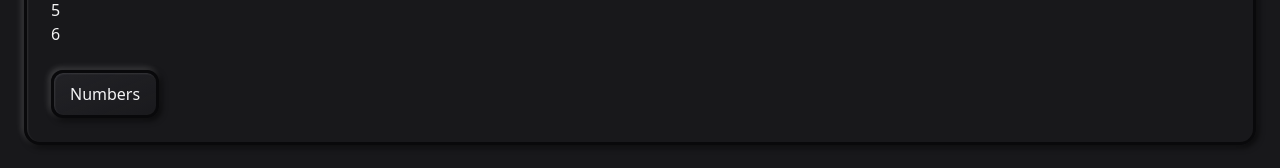
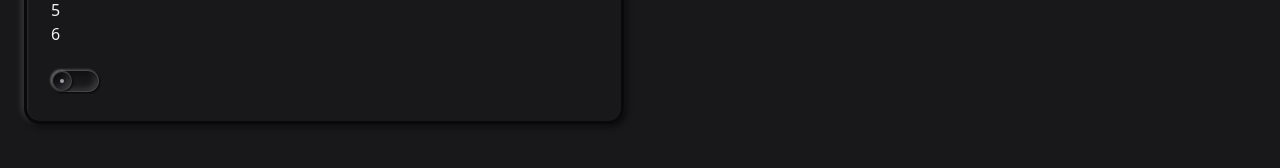
Before and after one commit to EzeArinze/ui-lib, a React (Vite) app: page / in a window 1280 px wide. Shown: the part 383-551 px from the top of the page. Built offline with nearby package versions, Linux system fonts and the light colour scheme.

Commit message:
NeuSwitch

```diff
--- a/index.html
+++ b/index.html
@@ -2,7 +2,7 @@
 <html lang="en">
   <head>
     <meta charset="UTF-8" />
-    <link rel="icon" type="image/svg+xml" href="/vite.svg" />
+    <link rel="icon" type="image/svg+xml" href="/src/assets/react.svg" />
     <meta name="viewport" content="width=device-width, initial-scale=1.0" />
     <title>ui-lib</title>
   </head>
--- a/src/App.tsx
+++ b/src/App.tsx
@@ -8,6 +8,7 @@ import {
   CardTitle,
 } from "./components/card";
 import Nav from "./components/nav";
+import NueSwitch from "./components/toggle";
 
 function App() {
   return (
@@ -43,7 +44,7 @@ function App() {
               </ul>
             </CardContent>
             <CardFooter>
-              <Button>Numbers</Button>
+              <NueSwitch />
             </CardFooter>
           </Card>
         </div>
--- a/src/components/card.tsx
+++ b/src/components/card.tsx
@@ -2,7 +2,7 @@ import { mergeProps, useRender } from "@base-ui/react";
 import { cva, type VariantProps } from "class-variance-authority";
 import { twMerge } from "tailwind-merge";
 
-const cardVariants = cva("rounded-2xl border-3 border-border", {
+const cardVariants = cva("rounded-2xl border-3 border-border w-[600px]", {
   variants: {
     variant: {
       raised: "shadow-raised",
--- /dev/null
+++ b/src/components/toggle.tsx
@@ -0,0 +1,32 @@
+import { mergeProps, Switch } from "@base-ui/react";
+import { cva, type VariantProps } from "class-variance-authority";
+import { twMerge } from "tailwind-merge";
+
+const neuSwitchVariants = cva(
+  "relative inline-flex items-center cursor-pointer h-5.5 w-12 rounded-full shadow-inset transition-colors focus-visible:outline-none focus-visible:ring-offset-2 focus-visible:ring-2 focus-visible:ring-foreground bg-background data-[checked]:bg-primary border-1 border-highlight data-[checked]:border-primary",
+);
+
+const neuSwitchThumbVariant = cva(
+  "size-5 bg-background shadow-inset translate-x-0 data-[checked]:translate-x-6.5 rounded-full ease-out transition-all duration-350 border-1 border-highlight after:w-1 after:h-1 after:absolute after:top-1/2 after:left-1/2 after:-translate-1/2 after:bg-muted-foreground after:rounded-full data-[checked]:after:bg-primary",
+);
+
+interface NeuSwitchProps
+  extends Switch.Root.Props, VariantProps<typeof neuSwitchVariants> {}
+
+function NueSwitch(props: NeuSwitchProps) {
+  const rootProps = mergeProps(props, {
+    className: twMerge(neuSwitchVariants()),
+  });
+
+  const thumbProps = {
+    className: neuSwitchThumbVariant(),
+  };
+
+  return (
+    <Switch.Root {...rootProps}>
+      <Switch.Thumb {...thumbProps} />
+    </Switch.Root>
+  );
+}
+
+export default NueSwitch;
--- a/src/index.css
+++ b/src/index.css
@@ -57,6 +57,6 @@
 @layer base {
   html,
   body {
-    @apply bg-background text-foreground antialiased;
+    @apply bg-background text-foreground;
   }
 }
```
